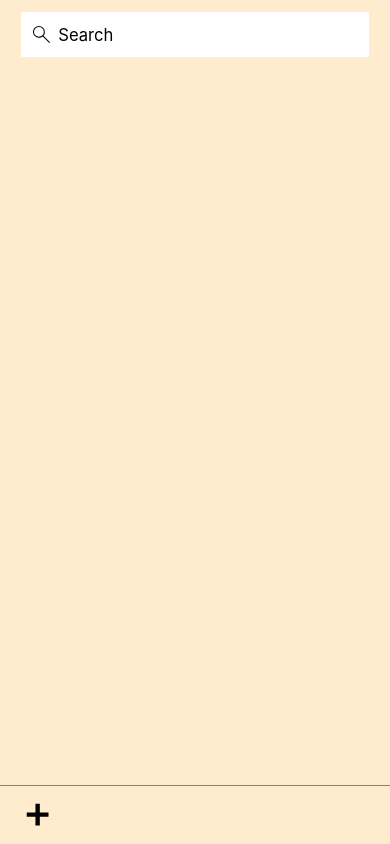
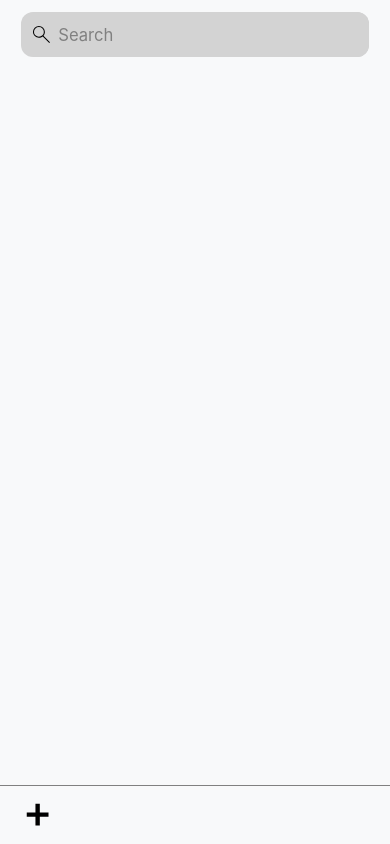
Before and after one commit to lulu70/better-shopping-list, a React Native app: screen / in a window 390 px wide. Built offline with nearby package versions, Linux system fonts and the light colour scheme.

Commit message:
changed colors

```diff
--- a/src/components/AppTextInput.tsx
+++ b/src/components/AppTextInput.tsx
@@ -44,6 +44,7 @@ const AppTextInput = ({
       <TextInput
         ref={inputRef}
         placeholder={placeholder}
+        placeholderTextColor={theme.colors.text_disabled}
         maxLength={maxLength}
         style={[
           styles.textInput,
@@ -73,14 +74,16 @@ export default AppTextInput;
 const styles = StyleSheet.create({
   container: {
     flexDirection: 'row',
-    backgroundColor: 'white',
+    backgroundColor: theme.colors.gray_100,
     alignItems: 'center',
+    borderRadius: theme.spacing.spacing_12,
+    overflow: 'hidden',
   },
   leftIcon: {
     paddingLeft: horizontalScale(theme.spacing.spacing_8),
   },
   textInput: {
-    backgroundColor: 'white',
+    backgroundColor: theme.colors.gray_100,
     paddingVertical: verticalScale(theme.spacing.spacing_12),
     fontSize: horizontalScale(theme.fontSize.fontSize_16),
     flexGrow: 1,
--- a/src/constants/theme.ts
+++ b/src/constants/theme.ts
@@ -2,6 +2,7 @@ interface Theme {
   colors: {
     background: string;
     border: string;
+    gray_100: string;
     text_black: string;
     text_disabled: string;
     backdrop: string;
@@ -74,13 +75,14 @@ interface Theme {
 
 const theme: Theme = {
   colors: {
-    background: 'blanchedalmond',
+    background: '#f8f9fa',
     border: 'gray',
+    gray_100: 'lightgray',
     text_black: 'black',
     text_disabled: 'gray',
     backdrop: 'rgba(0, 0, 0, 0.7)',
-    error: 'red',
-    edit: 'blue',
+    error: '#dc3545',
+    edit: '#007bff',
   },
   fontSize: {
     fontSize_10: 10,
```
Also changed, not shown: 2 other files (tests, documents, lock files or other folders).
